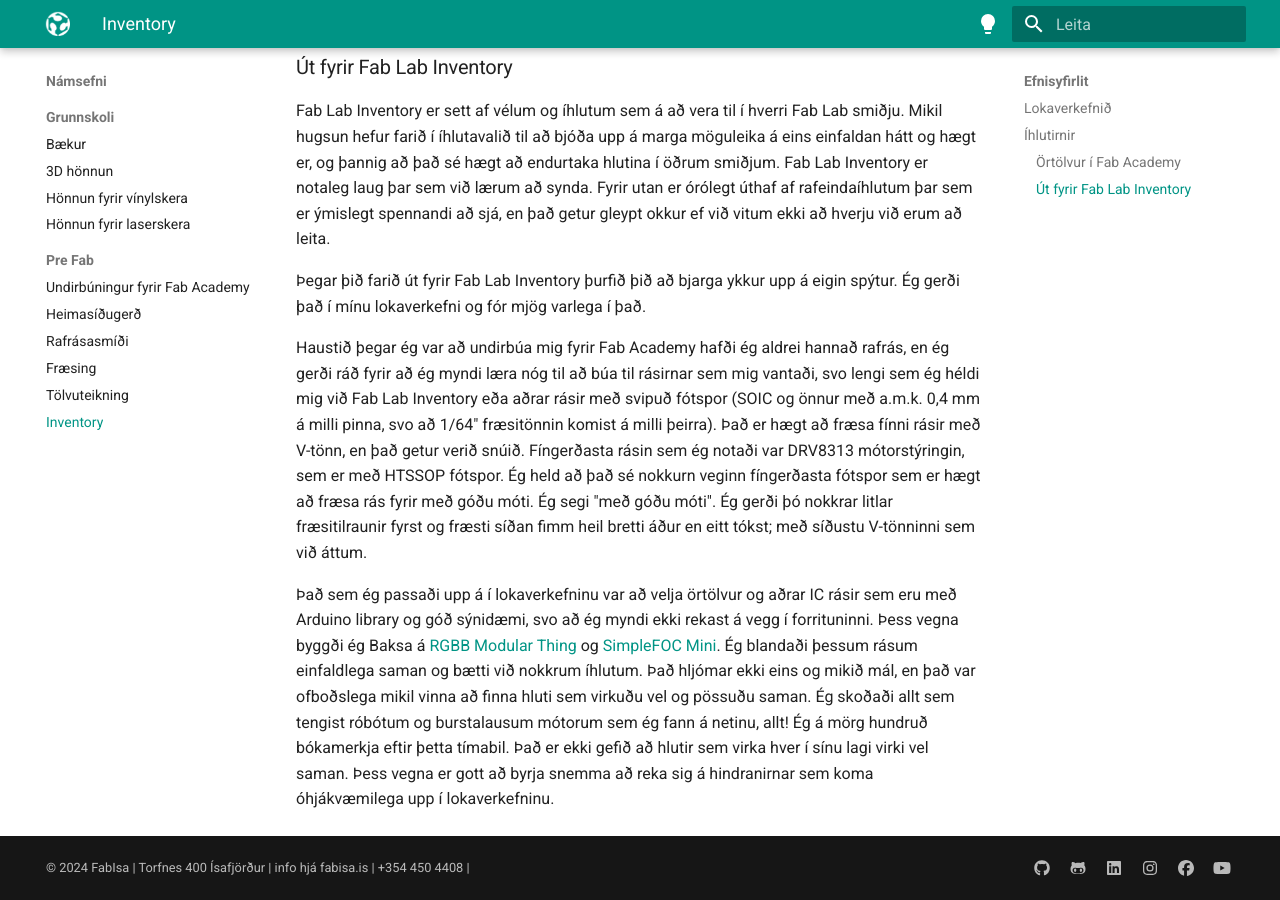
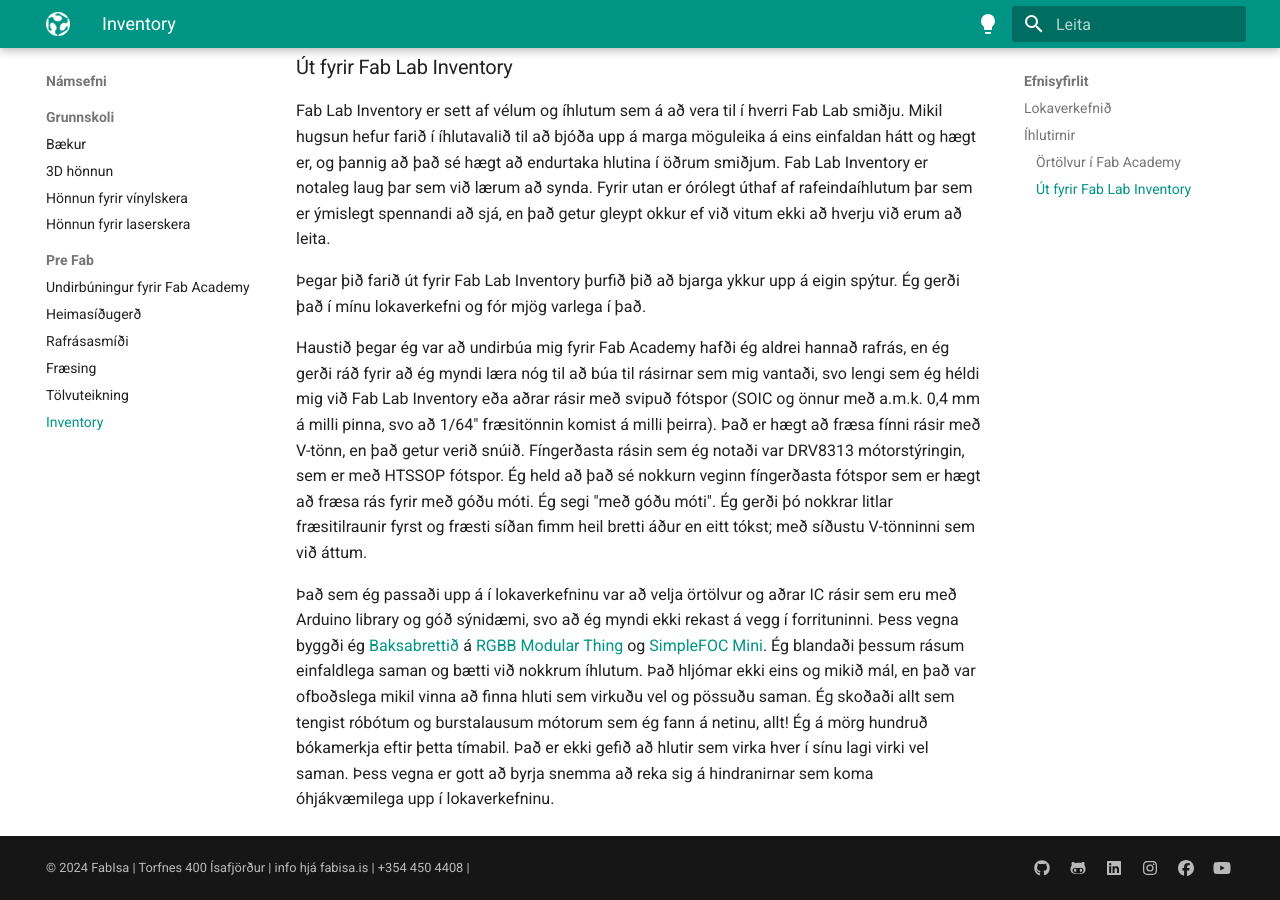
Before and after one commit to fablabisastaff/fabisa_site, an MkDocs documentation site: the page built from docs/Námsefni/Pre-Fab/5-inventory.md, in a window 1280 px wide and 900 px high, scrolled down 2174 px. Built offline with MkDocs 1.6.1 and Material for MkDocs 9.7.7, drawn with Linux system fonts in a browser that asks for light colours.

Commit message:
added link to baksi board

```diff
--- a/docs/Námsefni/Pre-Fab/5-inventory.md
+++ b/docs/Námsefni/Pre-Fab/5-inventory.md
@@ -54,4 +54,4 @@ Fab Lab Inventory er sett af vélum og íhlutum sem á að vera til í hverri Fa
 
 Haustið þegar ég var að undirbúa mig fyrir Fab Academy hafði ég aldrei hannað rafrás, en ég gerði ráð fyrir að ég myndi læra nóg til að búa til rásirnar sem mig vantaði, svo lengi sem ég héldi mig við Fab Lab Inventory eða aðrar rásir með svipuð fótspor (SOIC og önnur með a.m.k. 0,4 mm á milli pinna, svo að 1/64" fræsitönnin komist á milli þeirra). Það er hægt að fræsa fínni rásir með V-tönn, en það getur verið snúið. Fíngerðasta rásin sem ég notaði var DRV8313 mótorstýringin, sem er með HTSSOP fótspor. Ég held að það sé nokkurn veginn fíngerðasta fótspor sem er hægt að fræsa rás fyrir með góðu móti. Ég segi "með góðu móti". Ég gerði þó nokkrar litlar fræsitilraunir fyrst og fræsti síðan fimm heil bretti áður en eitt tókst; með síðustu V-tönninni sem við áttum.
 
-Það sem ég passaði upp á í lokaverkefninu var að velja örtölvur og aðrar IC rásir sem eru með Arduino library og góð sýnidæmi, svo að ég myndi ekki rekast á vegg í forrituninni. Þess vegna byggði ég Baksa á [RGBB Modular Thing](https://github.com/modular-things/modular-things-circuits/tree/main/samd21/rgbb) og [SimpleFOC Mini](https://simplefoc.com/simplefoc_mini_product_v1). Ég blandaði þessum rásum einfaldlega saman og bætti við nokkrum íhlutum. Það hljómar ekki eins og mikið mál, en það var ofboðslega mikil vinna að finna hluti sem virkuðu vel og pössuðu saman. Ég skoðaði allt sem tengist róbótum og burstalausum mótorum sem ég fann á netinu, allt! Ég á mörg hundruð bókamerkja eftir þetta tímabil. Það er ekki gefið að hlutir sem virka hver í sínu lagi virki vel saman. Þess vegna er gott að byrja snemma að reka sig á hindranirnar sem koma óhjákvæmilega upp í lokaverkefninu.
+Það sem ég passaði upp á í lokaverkefninu var að velja örtölvur og aðrar IC rásir sem eru með Arduino library og góð sýnidæmi, svo að ég myndi ekki rekast á vegg í forrituninni. Þess vegna byggði ég [Baksabrettið](https://fabacademy.org/2023/labs/isafjordur/students/svavar-konradsson/final-project/images/baksi_board.jpg) á [RGBB Modular Thing](https://github.com/modular-things/modular-things-circuits/tree/main/samd21/rgbb) og [SimpleFOC Mini](https://simplefoc.com/simplefoc_mini_product_v1). Ég blandaði þessum rásum einfaldlega saman og bætti við nokkrum íhlutum. Það hljómar ekki eins og mikið mál, en það var ofboðslega mikil vinna að finna hluti sem virkuðu vel og pössuðu saman. Ég skoðaði allt sem tengist róbótum og burstalausum mótorum sem ég fann á netinu, allt! Ég á mörg hundruð bókamerkja eftir þetta tímabil. Það er ekki gefið að hlutir sem virka hver í sínu lagi virki vel saman. Þess vegna er gott að byrja snemma að reka sig á hindranirnar sem koma óhjákvæmilega upp í lokaverkefninu.
```
